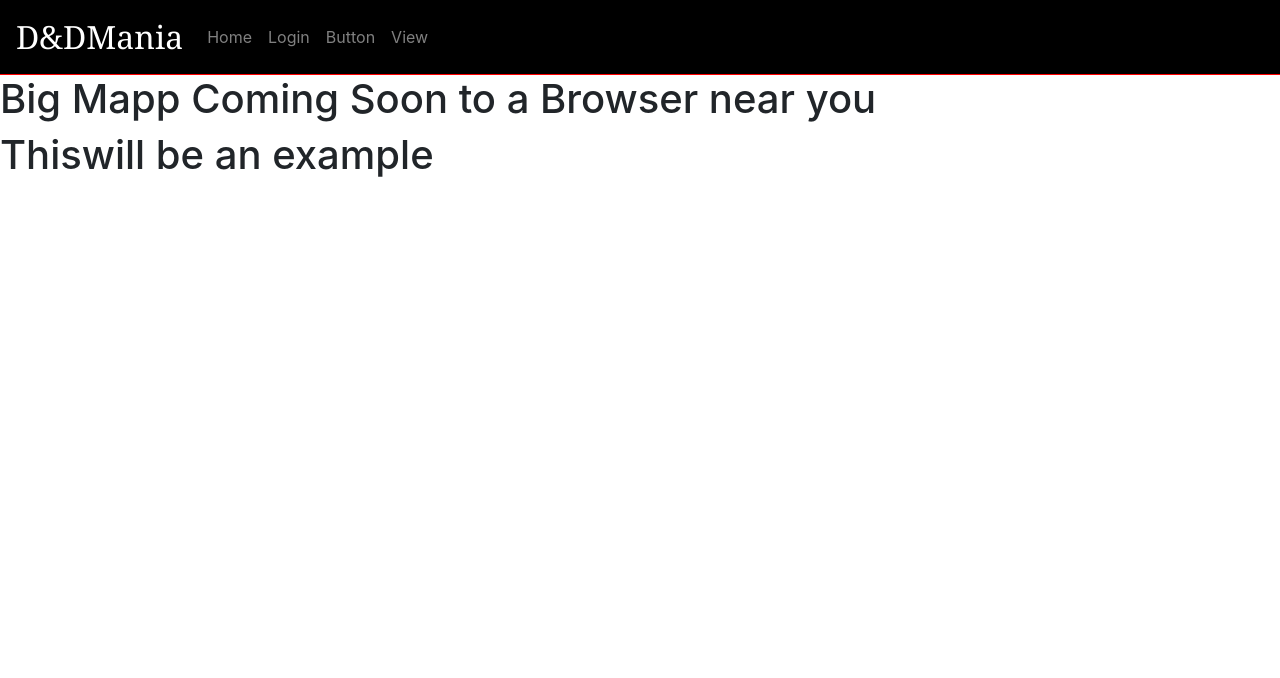
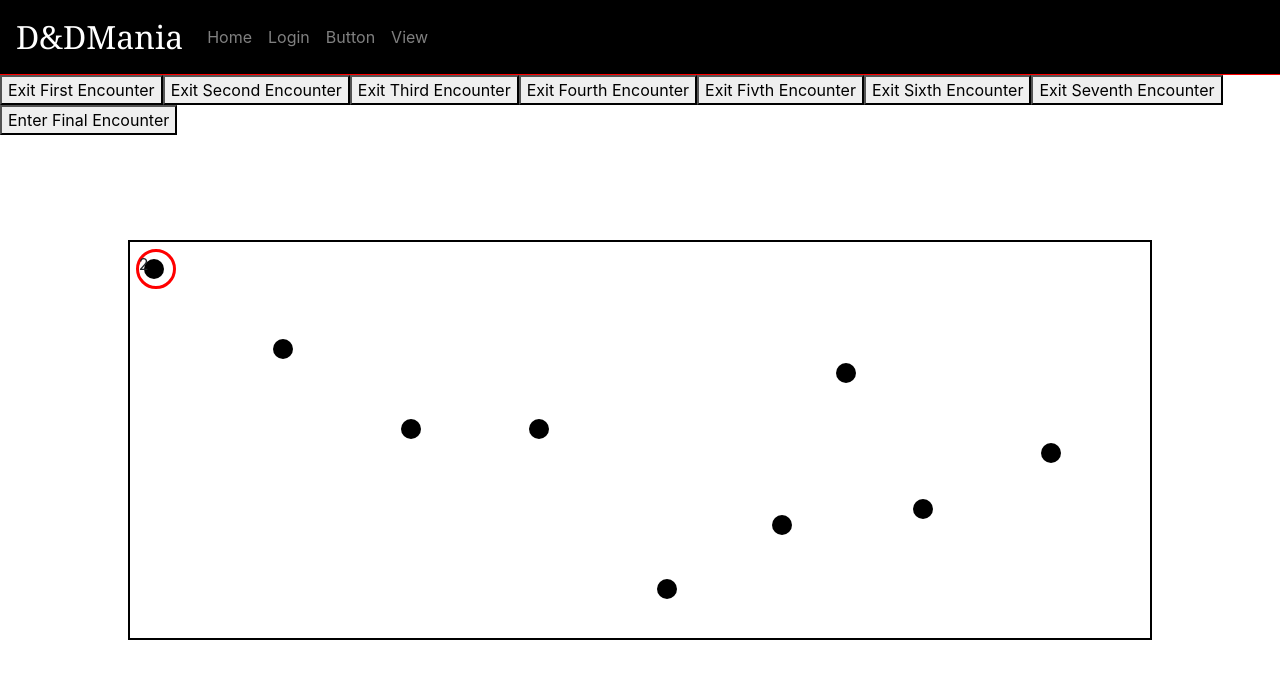
Before and after one commit to 1909-blake-william/DnDMania, an Angular app in the folder DnDManiaUI/: page /view in a window 1280 px wide. Shown: the top 678 px of the page. Built offline with nearby package versions, Linux system fonts and the light colour scheme.

Commit message:
Added the full map with buttons that move marker from one node to the next; Jae left a timer that could be used for a future implementation

```diff
--- /dev/null
+++ b/DnDManiaUI/src/app/view/view/fade.ts
@@ -0,0 +1,91 @@
+import { trigger, transition, style, animate, keyframes, state } from '@angular/animations';
+
+export let swish = trigger('swish', [
+    state('initial', style({ left: '.45vw', top: '.9vh' })),
+    state('final', style({ left: '10.45vw', top: '10.9vh', opacity: 1 })),
+    transition('initial => final', animate('3s 50ms', keyframes([
+        style({ opacity: 1}),
+        style({ left: '.45vw', top: '.9vh' }),
+        style({ opacity: 0}),
+        style({ left: '10.45vw', top: '10.9vh', opacity: 1 })
+        ]))
+    )
+]);
+
+export let swash = trigger('swash', [
+    state('first', style({ left: '10.45vw', top: '10.9vh', opacity: 1 })),
+    state('last', style({ left: '20.45vw', top: '20.7vh', opacity: 1 })),
+    transition('first => last', animate('3s 50ms', keyframes([
+        style({ opacity: 1}),
+        style({ left: '10.45vw', top: '10.9vh', opacity: 1 }),
+        style({ opacity: 0}),
+        style({ left: '20.45vw', top: '20.7vh', opacity: 1})
+        ]))
+    )
+]);
+
+export let stash = trigger('stash', [
+    state('alpha', style({ left: '20.45vw', top: '20.7vh', opacity: 1})),
+    state('omega', style({ left: '30.45vw', top: '20.7vh', opacity: 1})),
+    transition('alpha => omega', animate('3s 50ms', keyframes([
+        style({ opacity: 0 }),
+        style({ left: '20.45vw', top: '20.7vh', opacity: 1 }),
+        style({ opacity: 0 }),
+        style({ left: '30.45vw', top: '20.7vh', opacity: 1 })
+    ])))
+]);
+
+export let ash = trigger('ash', [
+    state('ashen', style({ left: '30.45vw', top: '20.7vh', opacity: 1})),
+    state('one', style({ left: '40.45vw', top: '40.8vh', opacity: 1})),
+    transition('ashen => one', animate('3s 50ms', keyframes([
+        style({ opacity: 0 }),
+        style({ left: '30.45vw', top: '20.7vh', opacity: 1 }),
+        style({ opacity: 0 }),
+        style({ left: '40.45vw', top: '40.8vh', opacity: 1 }),
+    ])))
+]);
+
+export let sew = trigger('sew', [
+    state('night', style({ left: '40.45vw', top: '40.8vh', opacity: 1})),
+    state('hunt', style({ left: '49.47vw', top: '32.8vh', opacity: 1})),
+    transition('night => hunt', animate('3s 50ms', keyframes([
+        style({ opacity: 0 }),
+        style({ left: '40.45vw', top: '40.8vh', opacity: 1 }),
+        style({ opacity: 0 }),
+        style({ left: '49.47vw', top: '32.8vh', opacity: 1 }),
+    ])))
+]);
+
+export let sin = trigger('sin', [
+    state('light', style({ left: '49.47vw', top: '32.8vh', opacity: 1})),
+    state('dark', style({ left: '54.45vw', top: '13.8vh', opacity: 1})),
+    transition('light => dark', animate('3s 50ms', keyframes([
+        style({ opacity: 0 }),
+        style({ left: '49.47vw', top: '32.8vh', opacity: 1 }),
+        style({ opacity: 0 }),
+        style({ left: '54.45vw', top: '13.8vh', opacity: 1 }),
+    ])))
+]);
+
+export let take = trigger('take', [
+    state('left', style({ left: '54.45vw', top: '13.8vh', opacity: 1})),
+    state('right', style({ left: '60.45vw', top: '30.85vh', opacity: 1})),
+    transition('left => right', animate('3s 50ms', keyframes([
+        style({ opacity: 0 }),
+        style({ left: '54.45vw', top: '13.8vh', opacity: 1 }),
+        style({ opacity: 0 }),
+        style({ left: '60.45vw', top: '30.85vh', opacity: 1 }),
+    ])))
+]);
+
+export let king = trigger('king', [
+    state('end', style({ left: '60.45vw', top: '30.85vh', opacity: 1})),
+    state('time', style({ left: '70.45vw', top: '23.85vh', opacity: 1})),
+    transition('end => time', animate('3s 50ms', keyframes([
+        style({ opacity: 0 }),
+        style({ left: '60.45vw', top: '30.85vh', opacity: 1 }),
+        style({ opacity: 0 }),
+        style({ left: '70.45vw', top: '23.85vh', opacity: 1 }),
+    ])))
+]);
--- a/DnDManiaUI/src/app/view/view/view.component.css
+++ b/DnDManiaUI/src/app/view/view/view.component.css
@@ -0,0 +1,113 @@
+#map{
+    margin: 0px;
+    border: 0;
+    width: 80vw;
+    height: 50vh;
+    left: 10vw;
+    top: 30vh;
+    position: absolute;
+    border: 2px;
+    border-style: solid;
+    border-color: black;
+}
+
+#journey-start{
+    position: absolute;
+    left: 1.13vw;
+    top: 2.1vh;
+    width: 20px;
+    height: 20px;
+    border-radius: 100%;
+    background-color: black;
+}
+
+#seq-encounter-1{
+    position: absolute;
+    left: 11.14vw;
+    top: 12.09vh;
+    width: 20px;
+    height: 20px;
+    border-radius: 100%;
+    background-color: black;
+}
+
+#seq-encounter-2{
+    position: absolute;
+    left: 21.14vw;
+    top: 22.09vh;
+    width: 20px;
+    height: 20px;
+    border-radius: 100%;
+    background-color: black;
+}
+
+#seq-encounter-3{
+    position: absolute;
+    left: 31.14vw;
+    top: 22.09vh;
+    width: 20px;
+    height: 20px;
+    border-radius: 100%;
+    background-color: black;
+}
+
+#seq-encounter-4{
+    position: absolute;
+    left: 41.14vw;
+    top: 42.09vh;
+    width: 20px;
+    height: 20px;
+    border-radius: 100%;
+    background-color: black;
+}
+
+#seq-encounter-5{
+    position: absolute;
+    left: 50.14vw;
+    top: 34.09vh;
+    width: 20px;
+    height: 20px;
+    border-radius: 100%;
+    background-color: black;
+}
+
+#seq-encounter-6{
+    position: absolute;
+    left: 55.14vw;
+    top: 15.09vh;
+    width: 20px;
+    height: 20px;
+    border-radius: 100%;
+    background-color: black;
+}
+
+#seq-encounter-7{
+    position: absolute;
+    left: 61.14vw;
+    top: 32.09vh;
+    width: 20px;
+    height: 20px;
+    border-radius: 100%;
+    background-color: black;
+}
+
+#journey-end{
+    position: absolute;
+    left: 71.14vw;
+    top: 25.09vh;
+    width: 20px;
+    height: 20px;
+    border-radius: 100%;
+    background-color: black;
+}
+
+#adventurer{
+    position: absolute;
+    left: .45vw;
+    top: .9vh;
+    width: 40px;
+    height: 40px;
+    border-radius: 50%;
+    border-style: solid;
+    border-color: red;
+}
--- a/DnDManiaUI/src/app/view/view/view.component.html
+++ b/DnDManiaUI/src/app/view/view/view.component.html
@@ -1,4 +1,20 @@
-<h1>Big Mapp Coming Soon to a Browser near you</h1>
-<div>
-    <h1 [@fade]="myStatusExp"> Thiswill be an example </h1>
+<div id="map">
+    <div id="journey-start"></div>
+    <div id="seq-encounter-1"></div>
+    <div id="seq-encounter-2"></div>
+    <div id="seq-encounter-3"></div>
+    <div id="seq-encounter-4"></div>
+    <div id="seq-encounter-5"></div>
+    <div id="seq-encounter-6"></div>
+    <div id="seq-encounter-7"></div>
+    <div id="journey-end"></div>
+    <div id="adventurer" [@king]=nextRule [@take]=nextSide [@sin]=nextOfKin [@sew]=nextHunt [@ash]=nextMoon [@stash]=nextNode [@swash]=nextState [@swish]=currentState>{{text}}</div>
 </div>
+<button (click)="changeState()">Exit First Encounter</button>
+<button (click)="changeStateTwo()">Exit Second Encounter</button>
+<button (click)="changeStateThree()">Exit Third Encounter</button>
+<button (click)="changeStateFour()">Exit Fourth Encounter</button>
+<button (click)="changeStateFive()">Exit Fivth Encounter</button>
+<button (click)="changeStateSix()">Exit Sixth Encounter</button>
+<button (click)="changeStateSeven()">Exit Seventh Encounter</button>
+<button (click)="changeStateEight()">Enter Final Encounter</button>
--- a/DnDManiaUI/src/app/view/view/view.component.ts
+++ b/DnDManiaUI/src/app/view/view/view.component.ts
@@ -1,25 +1,72 @@
-import { Component, OnInit } from '@angular/core';
-import { trigger, state, transition, style, animate } from '@angular/animations';
+import { Component, OnInit, OnDestroy } from '@angular/core';
+import { swish, swash, stash, ash, sew, sin, take, king } from './fade';
+import { EventService } from 'src/app/events/services/event.service';
+import { Subscription } from 'rxjs';
 
 @Component({
   selector: 'app-view',
   templateUrl: './view.component.html',
   styleUrls: ['./view.component.css'],
-  animations: [
-    trigger('fade', [
-      // state(),
-      transition('void => *', [
-        style({ color: 'black', opacity: 0 }),
-        animate(2500, style({ color: 'white', opacity: 1 }))
-      ])
-    ])
-  ]
+  animations: [swish, swash, stash, ash, sew, sin, take, king]
 })
-export class ViewComponent implements OnInit {
+export class ViewComponent implements OnInit, OnDestroy {
 
-  constructor() { }
+  text: string;
+  timerSub: Subscription;
+  currentState = 'initial';
+  nextState = 'first';
+  nextNode = 'alpha';
+  nextMoon = 'ashen';
+  nextHunt = 'night';
+  nextOfKin = 'light';
+  nextSide = 'left';
+  nextRule = 'end';
+
+  changeState() {
+    this.currentState = this.currentState === 'initial' ? 'final' : 'initial';
+
+  }
+
+  changeStateTwo() {
+    this.nextState = this.nextState === 'first' ? 'last' : 'first';
+
+  }
+
+  changeStateThree() {
+    this.nextNode = this.nextNode === 'alpha' ? 'omega' : 'alpha';
+  }
+
+  changeStateFour() {
+    this.nextMoon = this.nextMoon === 'ashen' ? 'one' : 'ashen';
+  }
+
+  changeStateFive() {
+    this.nextHunt = this.nextHunt === 'night' ? 'hunt' : 'night';
+  }
+
+  changeStateSix() {
+    this.nextOfKin = this.nextOfKin === 'light' ? 'dark' : 'light';
+  }
+
+  changeStateSeven() {
+    this.nextSide = this.nextSide === 'left' ? 'right' : 'left';
+  }
+
+  changeStateEight() {
+    this.nextRule = this.nextRule === 'end' ? 'time' : 'end';
+  }
+
+  constructor(private eventService: EventService) { }
 
   ngOnInit() {
+    this.timerSub = this.eventService.timer$.subscribe(timer => {
+      this.text = timer.toString();
+    });
   }
 
+  ngOnDestroy() {
+    if (this.timerSub !== undefined) {
+      this.timerSub.unsubscribe();
+    }
+  }
 }
```
Also changed, not shown: DnDManiaUI/src/app/view/view.module.ts (+4 -3 lines), DnDManiaUI/src/app/components/nav/nav.component.html (line endings or trailing spaces).
